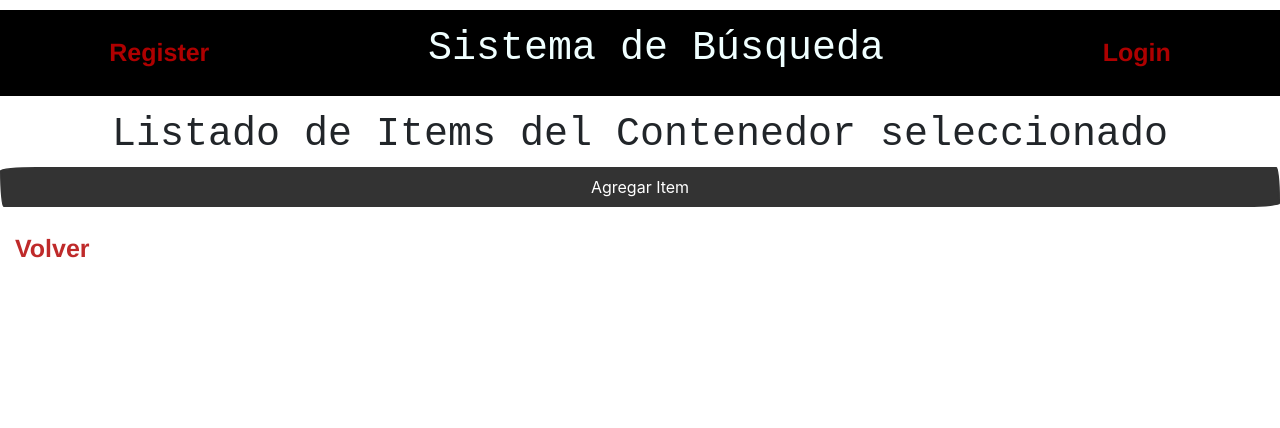
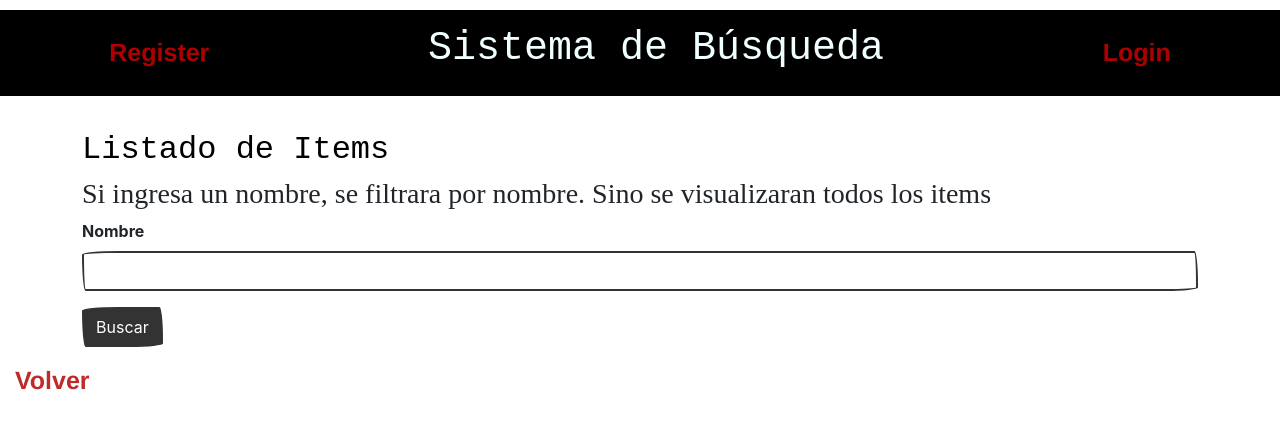
Before and after one commit to mirkomelfi/SIP-Frontend, a React (Create React App) app: page /items in a window 1280 px wide. Shown: the top 428 px of the page. Built offline with nearby package versions, Linux system fonts and the light colour scheme; no server answers; a web font is replaced by a local one.

Commit message:
filterItems

```diff
--- a/src/components/App.jsx
+++ b/src/components/App.jsx
@@ -18,6 +18,7 @@ import { Container } from './Container/Container';
 import ItemListContainer from './ItemListContainer/ItemListContainer';
 import { Sector } from './Sector/Sector';
 import { ItemLocation } from './Item/ItemLocation';
+import { ItemFilter } from './Item/ItemFilter';
 
 
 
@@ -40,7 +41,7 @@ export const App = () => {
           <Route path="/items/:idItem/containers/:idCont/sectors/:idSec" element={<Sector fromContainer={true} /> }/>
           <Route path="/sectors/:idSec/containers/:idCont/items" element={<ItemListContainer greeting="Listado de Items del Contenedor seleccionado"/>}/>
           <Route path="/sectors/:idSec/containers/:idCont/items/:idItem" element={<Item fromSector={true}/>}/>
-          <Route path="/items" element={<ItemListContainer greeting="Listado de Items del Contenedor seleccionado"/>}/>
+          <Route path="/items" element={<ItemFilter/>}/>
           <Route path="/items/:idItem" element={<Item />}/>
           <Route path="/items/:idItem/locationChange" element={<ItemLocation />}/>
           <Route path="/items/:idItem/locationChange/:idCont" element={<Container fromLocation={true} />}/>
--- /dev/null
+++ b/src/components/Item/ItemFilter.jsx
@@ -0,0 +1,55 @@
+import { useRef } from "react"
+import { Mensaje } from "../Mensaje/Mensaje"
+import { useState } from "react"
+import { Link } from "react-router-dom"
+import { getToken } from "../../utils/auth-utils"
+import ItemListContainer from "../ItemListContainer/ItemListContainer"
+
+export const ItemFilter = () => {
+
+    const [itemName,setItemName]=useState(null)
+    const datForm = useRef() //Crear una referencia para consultar los valoresa actuales del form
+
+    const consultarForm = async(e) => {
+        //Consultar los datos del formulario
+        e.preventDefault()
+
+        const datosFormulario = new FormData(datForm.current) //Pasar de HTML a Objeto Iterable
+        const item = Object.fromEntries(datosFormulario) //Pasar de objeto iterable a objeto simple
+
+        if (item.name!=""){
+            setItemName(item.name)
+        }
+
+        e.target.reset() //Reset form
+
+        }
+
+    return (
+
+        <div>
+            {!itemName?(
+
+                <div className="container divForm" >
+                    <h2>Listado de Items</h2>
+                    <h3>Si ingresa un nombre, se filtrara por nombre. Sino se visualizaran todos los items</h3>
+                    <form onSubmit={consultarForm} ref={datForm}>
+
+                        <div className="mb-3">
+                            <label htmlFor="name" className="form-label">Nombre</label>
+                            <input type="text" className="form-control" name="name" />
+                        </div>
+
+                        <button type="submit" className="btn btn-primary">Buscar</button>
+                        </form>
+
+                    </div>
+                ):    <ItemListContainer filter={itemName}  greeting="Listado de Items del Contenedor seleccionado" />
+
+        }
+
+       <Link to={`/items`}>Volver</Link>
+        </div>
+
+    )
+}
--- a/src/components/ItemListContainer/ItemListContainer.jsx
+++ b/src/components/ItemListContainer/ItemListContainer.jsx
@@ -7,7 +7,7 @@ import { ItemPost } from "../Item/ItemPOST";
 import { Mensaje } from "../Mensaje/Mensaje";
 
 
-const ItemListContainer = ({greeting}) =>{
+const ItemListContainer = ({greeting,filter}) =>{
 
     const {idSec,idCont}= useParams();
 
@@ -15,6 +15,7 @@ const ItemListContainer = ({greeting}) =>{
     const [loading,setLoading]= useState(true);
     const [mensaje,setMensaje]= useState(null);
     const [add,setAdd]= useState(false);
+    const [error,setError]= useState(null);
 
     const agregar= () =>{
       setAdd(true)
@@ -25,7 +26,7 @@ const ItemListContainer = ({greeting}) =>{
       if (idCont){
         url=`${process.env.REACT_APP_DOMINIO_BACK}/containers/${idCont}`
       }else{
-        url=`${process.env.REACT_APP_DOMINIO_BACK}/items`
+        url=`${process.env.REACT_APP_DOMINIO_BACK}/items/filter?name=${filter}`
       }
 
         fetch(url, {
@@ -46,7 +47,12 @@ const ItemListContainer = ({greeting}) =>{
               setListaItems(items)
             }
           }else{
-            setListaItems(data)
+            if (data.msj){
+              setError(true)
+              setMensaje(data.msj)
+            }else{
+              setListaItems(data)
+            }
           }
 
 
@@ -63,6 +69,7 @@ const ItemListContainer = ({greeting}) =>{
           ?
           <p>Cargando...</p>
           :
+          !error ?
           !add ?
           (<>
             <h1 className="greeting">{greeting}</h1>
@@ -70,7 +77,9 @@ const ItemListContainer = ({greeting}) =>{
             {listaItems.length!=0?<ItemList listaItems={listaItems}/>:<Mensaje msj={mensaje} />}
           </>)
           :
-          (<ItemPost/>)}
+          (<ItemPost/>)
+            : <Mensaje msj={mensaje} />
+        }
           {idSec?<Link to={`/sectors/${idSec}/containers/${idCont}`}>Volver</Link>:<Link to={`/`}>Volver</Link>}
 
         </>
```
